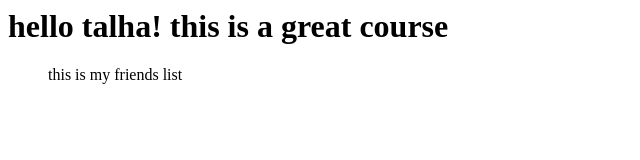
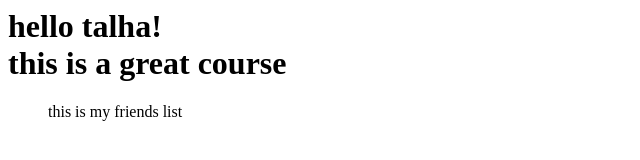
Before and after one commit to rizvi2113/talha_2113test, a plain HTML site: page webpage1/index.html in a window 1280 px wide. Shown: the whole page, without its empty margins (0-640 px from the left). Drawn offline with Linux system fonts and the light colour scheme.

Commit message:
few  changes

```diff
--- a/webpage1/index.html
+++ b/webpage1/index.html
@@ -1,8 +1,8 @@
 <!DOCTYPE html5>
 <html>
 <head>
-<h1>hello talha! this is a great course</h1>
-	<title><div>hello talha<div/></title>
+<h1>hello talha!<div>this is a great course</div></div></h1>
+	<title>hello talha</title>
 </head>
 <body>
 <ul>this is my friends list</ul>
```
